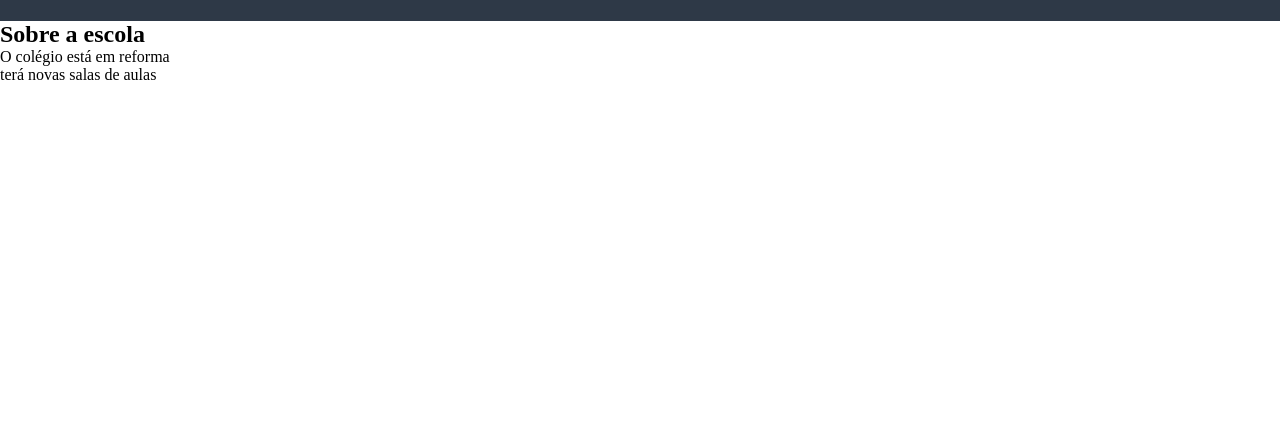
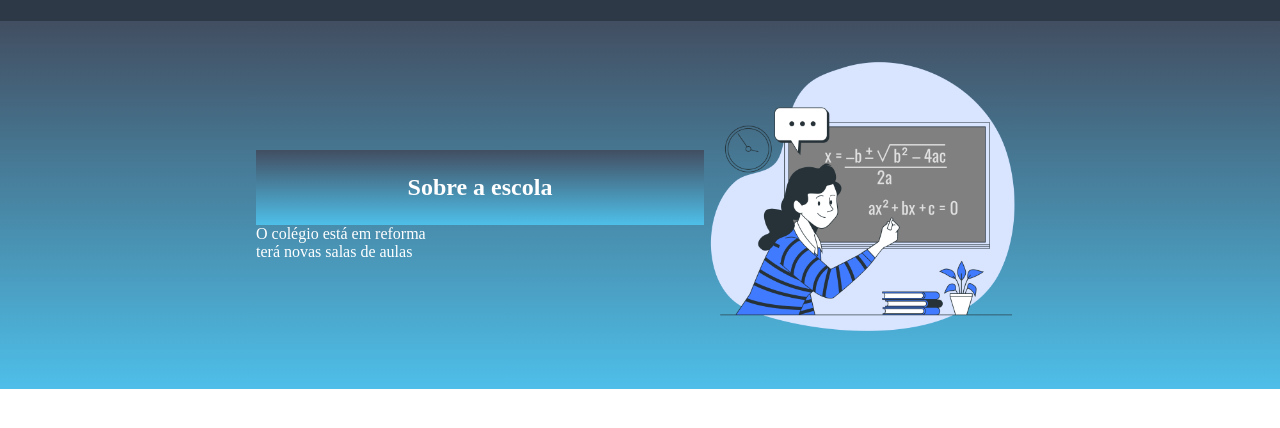
Before and after one commit to luquinhasfodinha/site-turma-criativa, a plain HTML site: page index.html in a window 1280 px wide. Shown: the part 300-728 px from the top of the page. Drawn offline with Linux system fonts and the light colour scheme.

Commit message:
Add files via upload

```diff
--- a/index.html
+++ b/index.html
@@ -19,10 +19,11 @@
     </header>
     <section class="escola">
       <div class="escola-div-conteudo">
-      <h2 class="escola titulo "> Sobre a escola </h2>
-      <p class="escola-texto-um"> O colégio está em reforma</p>
-      <p class="escola-texto-dois">terá novas salas de aulas</p>
-   </div>
+         <h2 class="escola titulo "> Sobre a escola </h2>
+         <p class="escola-texto-um"> O colégio está em reforma</p>
+         <p class="escola-texto-dois">terá novas salas de aulas</p>
+       </div>
+      <img class="escola-imagem" src="Formula-bro.png" alt="professora apontando o quadro">
     </section>
 </body>
 </html>
--- a/style.css
+++ b/style.css
@@ -19,3 +19,22 @@
     margin: 0 16px;
     font-size: 24px;
 }
+.escola-imagem{
+    width: 25%;
+
+}
+.escola{
+    background-image: linear-gradient(#424E61,#4EBFE9);
+    color: white;
+    display: flex;
+    justify-content: center;
+    align-items: center;
+    padding: 24px 0;
+
+}
+.escola-div-conteudo{
+    width: 35%;
+}
+.escola-titulo{
+
+}
```
Also changed, not shown: Formula-bro.png (added).
